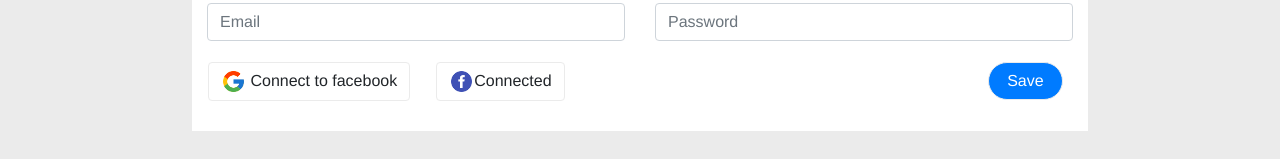
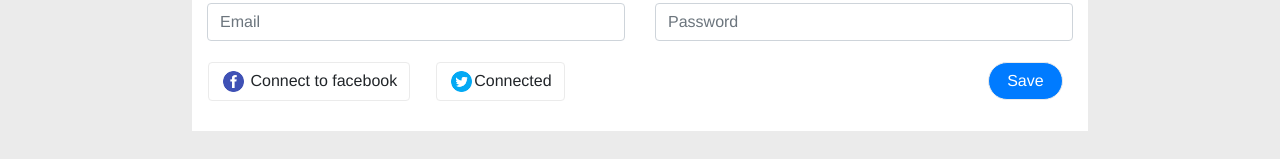
Before and after one commit to anilAmeotech/sports, a Vue app: page /profile in a window 1280 px wide. Shown: the part 412-571 px from the top of the page. Built offline with nearby package versions, Linux system fonts and the light colour scheme.

Commit message:
change in profile page

```diff
--- a/src/modules/Profile/component/profile.vue
+++ b/src/modules/Profile/component/profile.vue
@@ -63,12 +63,12 @@
                   </form>
                   <div class="row">
                     <button class="btn">
-                      <img class="gogle" src="../../../assets/google.png" />
+                      <img class="gogle" src="../../../assets/facebook.png" />
                       Connect to facebook
                     </button>
 
                     <button class="btn">
-                      <img class="gogle" src="../../../assets/facebook.png" />Connected
+                      <img class="gogle" src="../../../assets/twitter.png" />Connected
                     </button>
                   </div>
                 </b-col>
@@ -121,7 +121,7 @@
               <b-card>
                 <b-row class="my-1">
                   <label for="input-small">My Friends</label>
-                  <b-form-input id="input-small" size="sm" placeholder="Enter your name"></b-form-input>
+                  <b-form-input id="input-small" size="sm" placeholder="Enter name"></b-form-input>
                   <b-button variant="primary">Search</b-button>
                 </b-row>
 
```
Also changed, not shown: src/assets/twitter.png (added).
